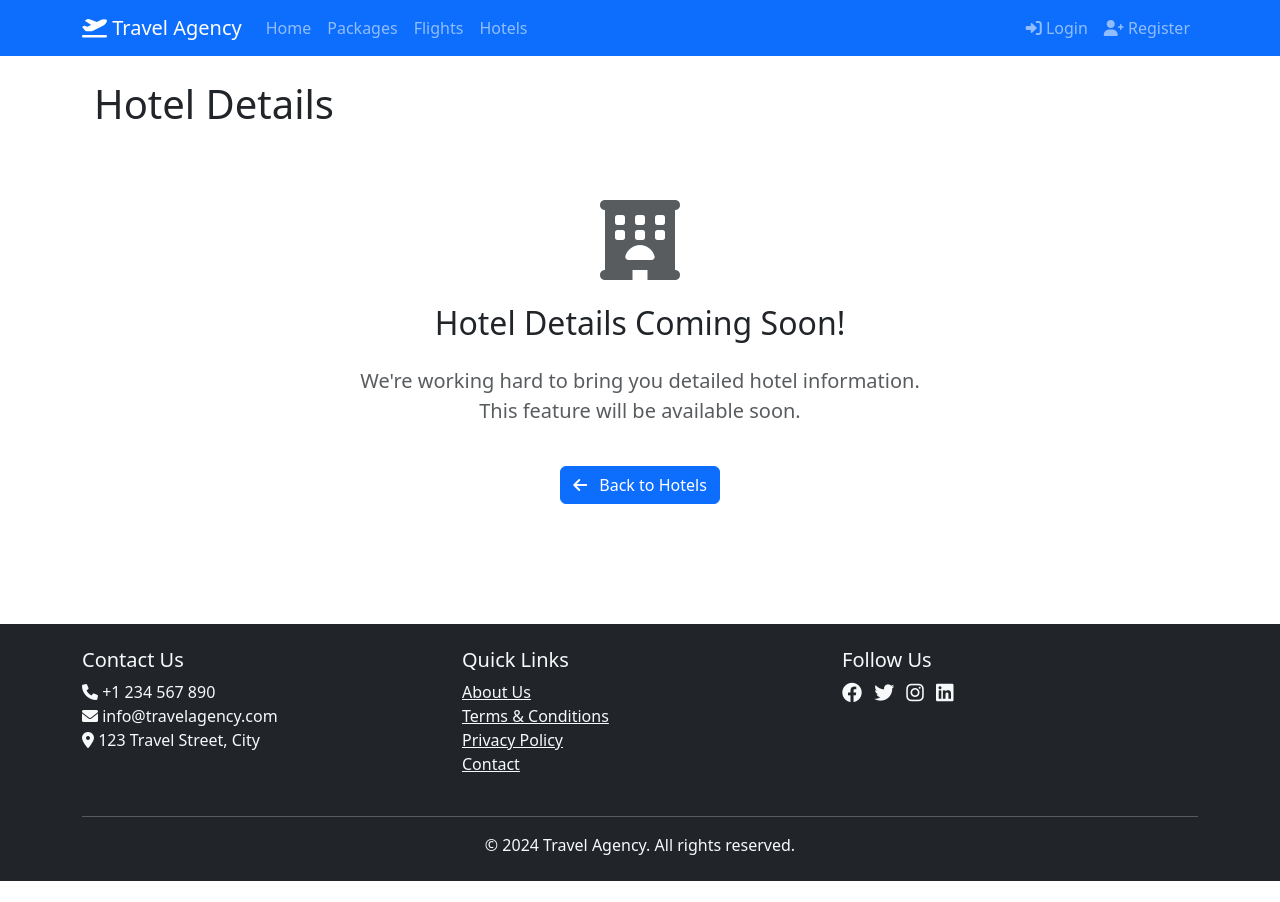
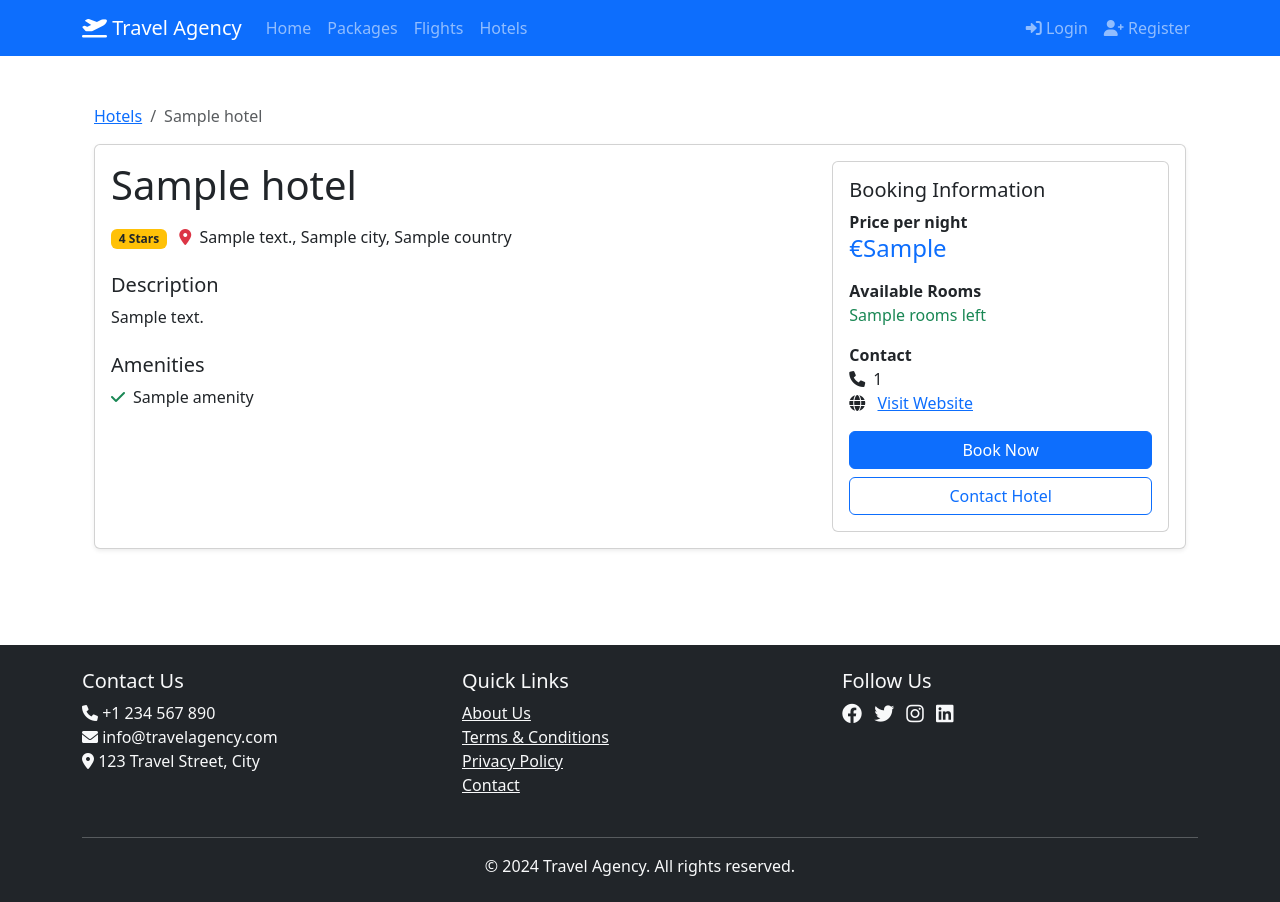
Before and after one commit to WissemNaoui/travel-agency12, a Symfony app: template templates/hotel/show.html.twig in a window 1280 px wide. Before the commit the page ends 881 px from the top, so only its background shows below. Run offline with Twig, Linux system fonts and the light colour scheme; the template is opened without the code that fills it: most values are stand-ins (such as "Sample title", 1, 10 or a date in 2020); some libraries are stand-ins or nearby versions.

Commit message:
now we can see hotels

```diff
--- a/templates/hotel/show.html.twig
+++ b/templates/hotel/show.html.twig
@@ -1,23 +1,71 @@
 {% extends 'base.html.twig' %}
 
-{% block title %}Hotel Details{% endblock %}
+{% block title %}{{ hotel.name }}{% endblock %}
 
 {% block body %}
-    <div class="container">
-        <h1 class="mb-4">Hotel Details</h1>
+    <div class="container my-4">
+        <nav aria-label="breadcrumb">
+            <ol class="breadcrumb">
+                <li class="breadcrumb-item"><a href="{{ path('app_hotels') }}">Hotels</a></li>
+                <li class="breadcrumb-item active" aria-current="page">{{ hotel.name }}</li>
+            </ol>
+        </nav>
 
-        <!-- Coming Soon Message -->
-        <div class="text-center py-5">
-            <i class="fas fa-hotel display-1 text-muted mb-4"></i>
-            <h2 class="mb-4">Hotel Details Coming Soon!</h2>
-            <p class="lead text-muted">
-                We're working hard to bring you detailed hotel information.<br>
-                This feature will be available soon.
-            </p>
-            <a href="{{ path('app_hotels') }}" class="btn btn-primary mt-4">
-                <i class="fas fa-arrow-left me-2"></i>
-                Back to Hotels
-            </a>
+        <div class="card shadow-sm">
+            <div class="card-body">
+                <div class="row">
+                    <div class="col-md-8">
+                        <h1 class="mb-3">{{ hotel.name }}</h1>
+                        <div class="mb-3">
+                            <span class="badge bg-warning text-dark me-2">{{ hotel.rating }} Stars</span>
+                            <i class="fas fa-map-marker-alt text-danger"></i>
+                            <span class="ms-1">{{ hotel.address }}, {{ hotel.city }}, {{ hotel.country }}</span>
+                        </div>
+
+                        <h5 class="mt-4">Description</h5>
+                        <p>{{ hotel.description }}</p>
+
+                        <h5 class="mt-4">Amenities</h5>
+                        <div class="row">
+                            {% for amenity in hotel.amenities %}
+                                <div class="col-md-4 mb-2">
+                                    <i class="fas fa-check text-success me-2"></i>{{ amenity }}
+                                </div>
+                            {% endfor %}
+                        </div>
+                    </div>
+
+                    <div class="col-md-4">
+                        <div class="card">
+                            <div class="card-body">
+                                <h5 class="card-title">Booking Information</h5>
+                                <div class="mb-3">
+                                    <strong class="d-block">Price per night</strong>
+                                    <span class="text-primary h4">€{{ hotel.pricePerNight }}</span>
+                                </div>
+                                <div class="mb-3">
+                                    <strong class="d-block">Available Rooms</strong>
+                                    <span class="text-success">{{ hotel.availableRooms }} rooms left</span>
+                                </div>
+                                <div class="mb-3">
+                                    <strong class="d-block">Contact</strong>
+                                    <div><i class="fas fa-phone me-2"></i>{{ hotel.phoneNumber }}</div>
+                                    {% if hotel.website %}
+                                        <div>
+                                            <i class="fas fa-globe me-2"></i>
+                                            <a href="{{ hotel.website }}" target="_blank">Visit Website</a>
+                                        </div>
+                                    {% endif %}
+                                </div>
+                                <div class="d-grid gap-2">
+                                    <button class="btn btn-primary">Book Now</button>
+                                    <button class="btn btn-outline-primary">Contact Hotel</button>
+                                </div>
+                            </div>
+                        </div>
+                    </div>
+                </div>
+            </div>
         </div>
     </div>
 {% endblock %}
```
Also changed, not shown: src/Controller/HotelController.php (+20 -3 lines), templates/hotel/index.html.twig (+29 -23 lines), 1 other file.
